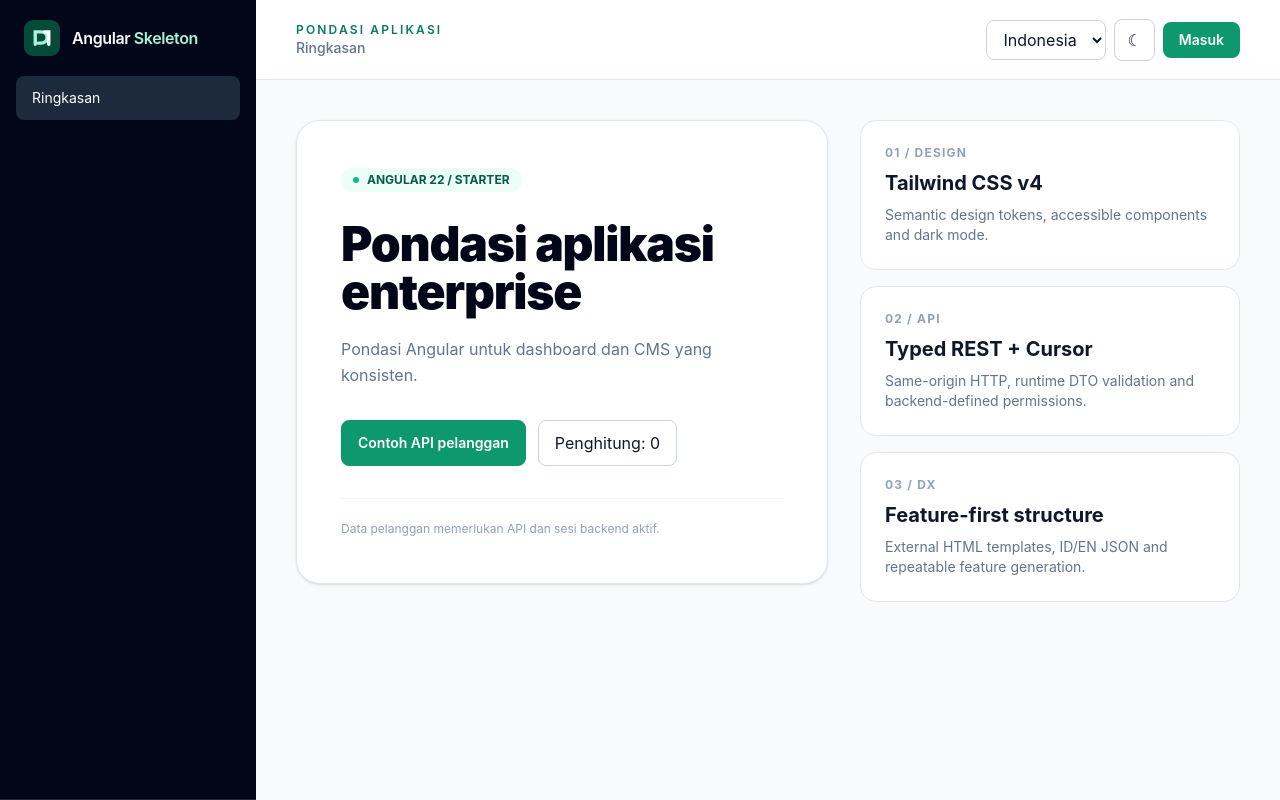
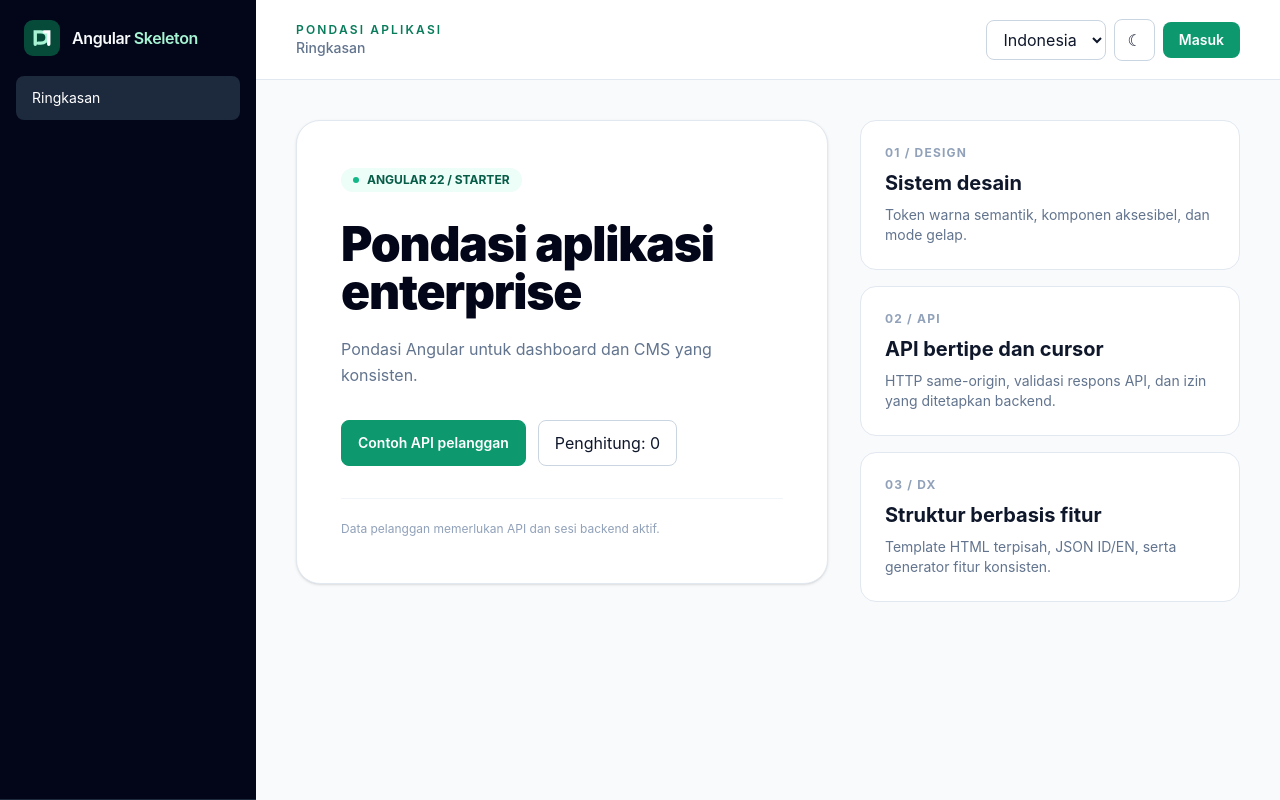
Before and after one commit to casudinlix/angular-skeleton, an Angular app: page / in a window 1280 px wide. Built offline with nearby package versions, Linux system fonts and the light colour scheme.

Commit message:
i18n: connect UI templates to JSON keys

```diff
--- a/src/app/shared/ui/skeleton.ts
+++ b/src/app/shared/ui/skeleton.ts
@@ -1,10 +1,12 @@
-import { ChangeDetectionStrategy, Component, computed, input } from '@angular/core';
+import { ChangeDetectionStrategy, Component, computed, inject, input } from '@angular/core';
+import { I18nService } from '../../core/i18n/i18n.service';
 @Component({
   selector: 'ui-skeleton',
   templateUrl: '../../templates/shared/skeleton.html',
   changeDetection: ChangeDetectionStrategy.OnPush,
 })
 export class UiSkeleton {
+  readonly i18n = inject(I18nService);
   readonly lines = input(3);
   readonly skeletonLines = computed(() => Array.from({ length: Math.min(Math.max(this.lines(), 1), 12) }, (_, index) => index));
 }
--- a/src/app/templates/app/app.html
+++ b/src/app/templates/app/app.html
@@ -1,5 +1,5 @@
 <div class="min-h-screen bg-slate-50 text-slate-900 transition-colors dark:bg-slate-950 dark:text-slate-50">
-  <a class="sr-only focus:not-sr-only focus:absolute focus:z-50 focus:rounded-lg focus:bg-white focus:p-3" href="#main-content">Skip to content</a>
+  <a class="sr-only focus:not-sr-only focus:absolute focus:z-50 focus:rounded-lg focus:bg-white focus:p-3" href="#main-content">{{ i18n.translate('skipContent') }}</a>
   <div class="min-h-screen lg:grid lg:grid-cols-[256px_minmax(0,1fr)]">
     <aside class="border-b border-slate-800 bg-slate-950 text-slate-50 lg:min-h-screen">
       <div class="flex items-center justify-between px-6 py-5">
--- a/src/app/templates/auth/login.page.html
+++ b/src/app/templates/auth/login.page.html
@@ -1,6 +1,6 @@
 <div class="mx-auto max-w-md py-8">
   <div class="rounded-2xl border border-slate-200 bg-white p-7 shadow-sm dark:border-slate-800 dark:bg-slate-900 sm:p-9">
-    <p class="text-xs font-bold uppercase tracking-widest text-brand-700 dark:text-brand-200">SECURE WORKSPACE</p>
+    <p class="text-xs font-bold uppercase tracking-widest text-brand-700 dark:text-brand-200">{{ i18n.translate('workspaceEyebrow') }}</p>
     <h1 class="mt-3 text-3xl font-bold tracking-tight">{{ i18n.translate('loginTitle') }}</h1>
     <p class="mt-2 text-sm leading-relaxed text-slate-500 dark:text-slate-400">{{ i18n.translate('loginDescription') }}</p>
     @if (failed()) {
--- a/src/app/templates/customers/customers.page.html
+++ b/src/app/templates/customers/customers.page.html
@@ -1,7 +1,7 @@
 <section aria-labelledby="customers-title">
   <div class="flex flex-wrap items-start justify-between gap-4">
     <div>
-      <p class="text-xs font-bold uppercase tracking-widest text-brand-700 dark:text-brand-200">FEATURE / CUSTOMERS</p>
+      <p class="text-xs font-bold uppercase tracking-widest text-brand-700 dark:text-brand-200">{{ i18n.translate('customersEyebrow') }}</p>
       <h1 id="customers-title" class="mt-2 text-3xl font-bold tracking-tight">{{ i18n.translate('customersTitle') }}</h1>
       <p class="mt-2 text-sm text-slate-500 dark:text-slate-400">{{ i18n.translate('customersDescription') }}</p>
     </div>
--- a/src/app/templates/home/home.page.html
+++ b/src/app/templates/home/home.page.html
@@ -16,18 +16,18 @@
   <div class="grid gap-4">
     <article class="rounded-2xl border border-slate-200 bg-white p-6 dark:border-slate-800 dark:bg-slate-900">
       <p class="text-xs font-bold uppercase tracking-widest text-slate-400">01 / DESIGN</p>
-      <h2 class="mt-2 text-xl font-bold">Tailwind CSS v4</h2>
-      <p class="mt-2 text-sm text-slate-500 dark:text-slate-400">Semantic design tokens, accessible components and dark mode.</p>
+      <h2 class="mt-2 text-xl font-bold">{{ i18n.translate('designSystemTitle') }}</h2>
+      <p class="mt-2 text-sm text-slate-500 dark:text-slate-400">{{ i18n.translate('designSystemDescription') }}</p>
     </article>
     <article class="rounded-2xl border border-slate-200 bg-white p-6 dark:border-slate-800 dark:bg-slate-900">
       <p class="text-xs font-bold uppercase tracking-widest text-slate-400">02 / API</p>
-      <h2 class="mt-2 text-xl font-bold">Typed REST + Cursor</h2>
-      <p class="mt-2 text-sm text-slate-500 dark:text-slate-400">Same-origin HTTP, runtime DTO validation and backend-defined permissions.</p>
+      <h2 class="mt-2 text-xl font-bold">{{ i18n.translate('apiTitle') }}</h2>
+      <p class="mt-2 text-sm text-slate-500 dark:text-slate-400">{{ i18n.translate('apiDescription') }}</p>
     </article>
     <article class="rounded-2xl border border-slate-200 bg-white p-6 dark:border-slate-800 dark:bg-slate-900">
       <p class="text-xs font-bold uppercase tracking-widest text-slate-400">03 / DX</p>
-      <h2 class="mt-2 text-xl font-bold">Feature-first structure</h2>
-      <p class="mt-2 text-sm text-slate-500 dark:text-slate-400">External HTML templates, ID/EN JSON and repeatable feature generation.</p>
+      <h2 class="mt-2 text-xl font-bold">{{ i18n.translate('developerTitle') }}</h2>
+      <p class="mt-2 text-sm text-slate-500 dark:text-slate-400">{{ i18n.translate('developerDescription') }}</p>
     </article>
   </div>
 </section>
--- a/src/app/templates/shared/skeleton.html
+++ b/src/app/templates/shared/skeleton.html
@@ -1,4 +1,4 @@
-<div role="status" aria-label="Loading" class="animate-pulse space-y-3">
+<div role="status" [attr.aria-label]="i18n.translate('loadingLabel')" class="animate-pulse space-y-3">
   @for (line of skeletonLines(); track line) {
     @if ($last) { <div class="h-4 w-3/4 rounded-full bg-slate-200 dark:bg-slate-800"></div> }
     @else { <div class="h-4 w-full rounded-full bg-slate-200 dark:bg-slate-800"></div> }
--- a/src/app/templates/shared/toast-container.html
+++ b/src/app/templates/shared/toast-container.html
@@ -1,4 +1,4 @@
-<aside class="pointer-events-none fixed bottom-5 right-5 z-50 flex w-[min(24rem,calc(100vw-2rem))] flex-col gap-2" aria-label="Notifications">
+<aside class="pointer-events-none fixed bottom-5 right-5 z-50 flex w-[min(24rem,calc(100vw-2rem))] flex-col gap-2" [attr.aria-label]="i18n.translate('notifications')">
   @for (item of toast.messages(); track item.id) {
     <div role="status" class="pointer-events-auto flex items-start justify-between gap-3 rounded-xl border bg-white p-4 text-sm shadow-xl dark:bg-slate-900"
       [class.border-red-300]="item.kind === 'error'"
```
